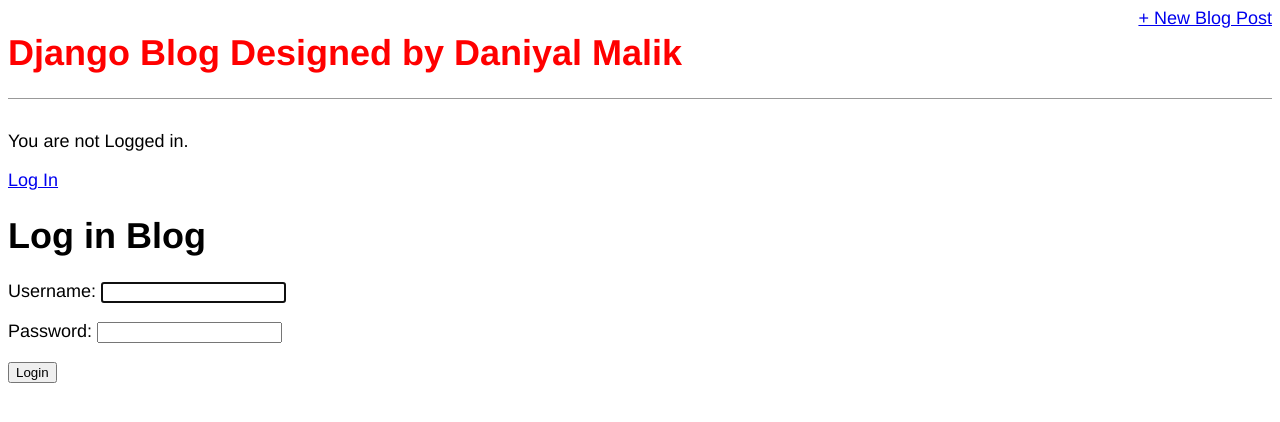
After one commit to DANIYAL-MALIK/DFB-CH-5-Blog-App, a Django app: page /accounts/login/ in a window 1280 px wide. The commit adds this page. Shown: the top 422 px of the page. Run offline with Django 3.2, Linux system fonts and the light colour scheme.

Commit message:
User can be login and logout Sucessfully

```diff
--- a/config/config/settings.py
+++ b/config/config/settings.py
@@ -124,3 +124,5 @@
 STATICFILES_DIRS=[
     str(BASE_DIR.joinpath('static'))
 ]
+LOGIN_REDIRECT_URL='home'
+LOGOUT_REDIRECT_URL='home'
--- a/config/config/urls.py
+++ b/config/config/urls.py
@@ -2,5 +2,6 @@
 from django.urls import path,include
 urlpatterns = [
     path('admin/', admin.site.urls),
+    path("accounts/",include('django.contrib.auth.urls')),
     path("",include('blog.urls'))
 ]
--- a/config/templates/base.html
+++ b/config/templates/base.html
@@ -19,6 +19,13 @@
             <a href="{% url 'post_new' %}"> + New Blog Post</a>
         </div>
     </header>
+    {% if user.is_authenticated %}
+      <p>Asalam-o-Alaikum {{user.username}}!</p>
+      <p><a href="{% url 'logout' %}">Logout</a></p>
+    {% else %}
+      <p>You are not Logged in.</p>
+      <a href="{% url 'login' %}">Log In</a>
+    {% endif %}
     {% block content %}
     {% endblock content %}
 </body>
--- a/config/templates/postdetail.html
+++ b/config/templates/postdetail.html
@@ -5,6 +5,7 @@
       <p>{{ object.body }}</p>
   </div>
   <a href="{% url 'post_edit' post.pk %}">Edit the blog Post</a>
+  <br><br>
   <a href="{% url 'post_delete' post.pk %}">Delete the blog Post</a>
 
 {% endblock content %}
--- /dev/null
+++ b/config/templates/registration/login.html
@@ -0,0 +1,9 @@
+{% extends 'base.html' %}
+{% block content %}
+  <h1>Log in Blog</h1>
+  <form action="" method="post">
+      {% csrf_token %}
+      {{form.as_p}}
+      <button type="submit">Login</button>
+  </form>
+{% endblock content %}
```
Also changed, not shown: config/db.sqlite3.
